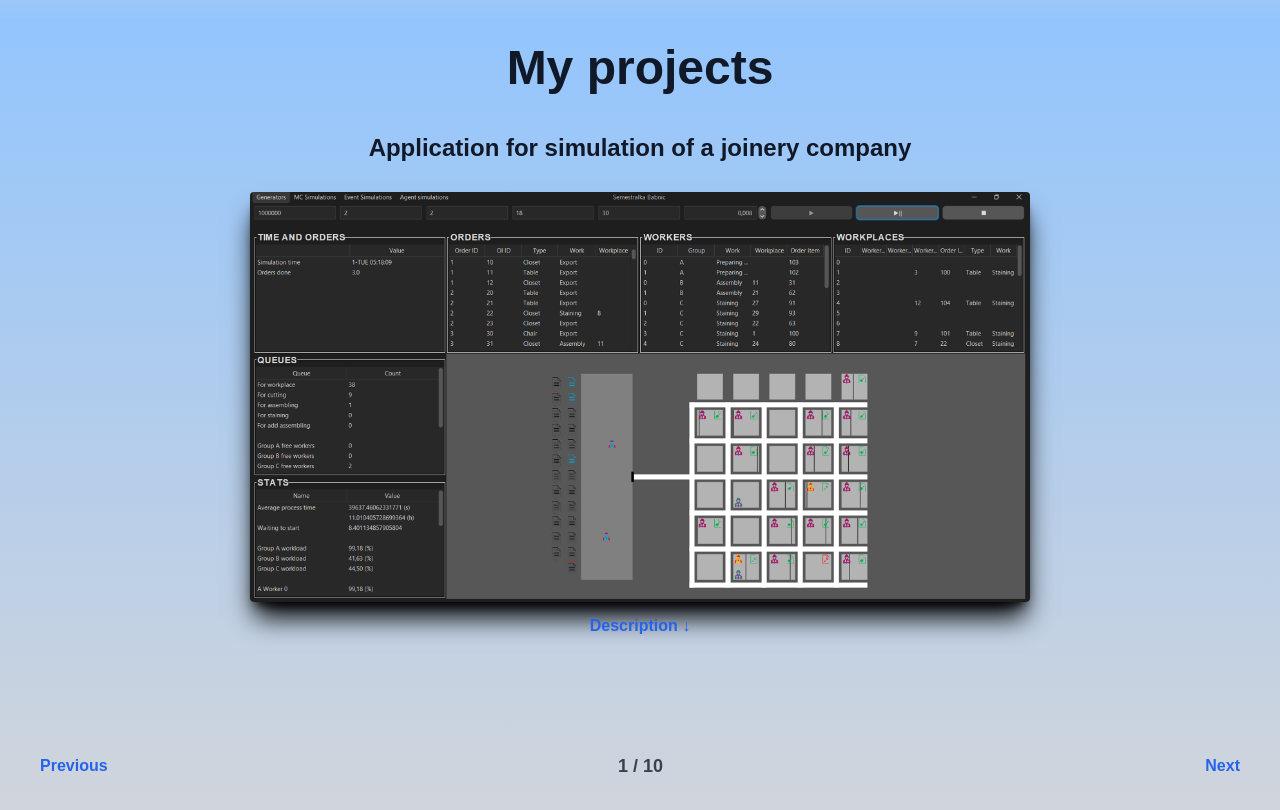
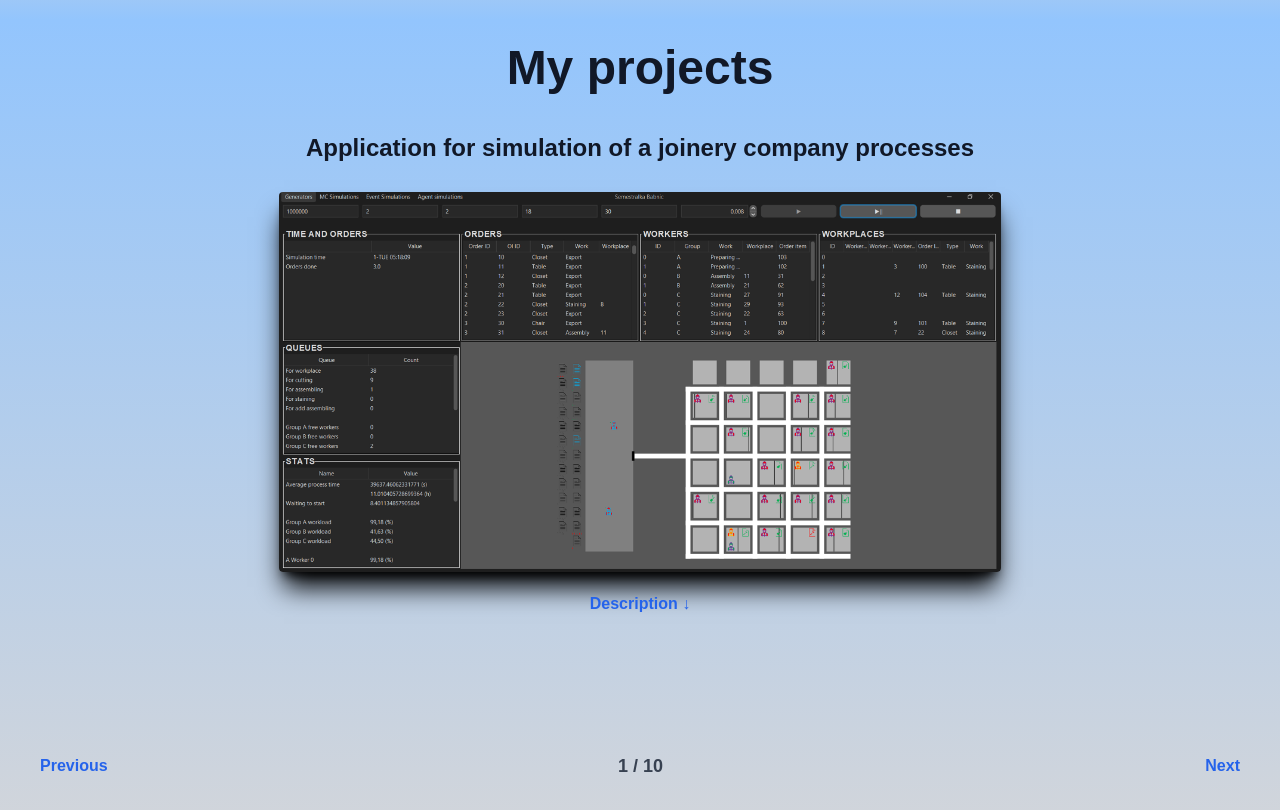
Before and after one commit to SebastianProjects/MyPortfolko, a React (Create React App) app: page / in a window 1280 px wide. Shown: the part 1580-2390 px from the top of the page. Built offline with nearby package versions, Linux system fonts and the light colour scheme.

Commit message:
anims update

```diff
--- a/src/App.tsx
+++ b/src/App.tsx
@@ -3,8 +3,8 @@ import React, { useState } from "react";
 const projects = [
   {
     title: {
-      en: "Application for simulation of a joinery company",
-      sk: "Simulácia pre stolársku firmu"
+      en: "Application for simulation of a joinery company processes",
+      sk: "Aplikácia pre simulácia procesov stolárskej firmy"
     },
     description: {
       en: "This application simulates the order processing workflow in a joinery company, where various technological steps are performed by different types of workers. The simulation is implemented in Java using the ABAsim library. It produces all necessary statistics and includes an animation that visually represents each process.",
@@ -267,20 +267,28 @@ export default function Portfolio() {
   const [lang, setLang] = useState<'en' | 'sk'>('en');
   const [projectIndex, setProjectIndex] = useState(0);
   const [isOpen, setIsOpen] = useState(false);
+  const [isAnimating, setIsAnimating] = useState(false);
 
   const toggleLang = () => setLang(lang === 'en' ? 'sk' : 'en');
 
-  const showDescripton = () => {
-    setIsOpen(true);
-  }
+  const handleProjectChange = (direction: 'prev' | 'next') => {
+    if (isAnimating) return;
 
-  const hideDescription = () => {
-    setIsOpen(false);
-  }
+    setIsAnimating(true);
+
+    setTimeout(() => {
+      setProjectIndex((prevIndex) =>
+        direction === 'prev'
+          ? (prevIndex - 1 + projects.length) % projects.length
+          : (prevIndex + 1) % projects.length
+      );
+      setIsAnimating(false);
+    }, 500);
+  };
 
   return (
     <div className="min-h-screen bg-gradient-to-b bg-gray-300 text-gray-900 font-sans scroll-smooth">
-      <header className="fixed top-0 md:top-8 right-0 left-0 md:right-4 md:left-auto z-50 flex items-center gap-6 bg-blue-500 text-white py-3 px-4 md:rounded shadow-lg opacity-50 hover:opacity-100 transition-opacity duration-300 justify-between">
+      <header className="fixed top-0 md:top-8 right-0 left-0 md:right-4 md:left-auto z-50 flex items-center gap-6 bg-blue-500 text-white py-3 px-4 md:rounded shadow-lg opacity-50 hover:opacity-100 transition-opacity duration-500 justify-between">
         <nav className="flex gap-4 text-base font-semibold">
           <a
             href="#intro"
@@ -344,34 +352,32 @@ export default function Portfolio() {
         <div className="absolute top-[-128px] left-0 w-full h-32 bg-gradient-to-b from-gray-300 to-blue-300 pointer-events-none z-10" />
         <h3 className="text-5xl font-bold mb-6 text-center">{lang === 'en' ? 'My projects' : 'Moje projekty'}</h3>
         <div className="p-4 w-full flex-1 flex flex-col">
-          <div className="flex-grow">
+          <div className={`flex-grow transition-opacity duration-500 ease-in-out ${isAnimating ? 'opacity-0' : 'opacity-100'
+            }`}>
             {projects[projectIndex].image ? (
               <div className="flex flex-col gap-[6px] md:gap-[12px]">
                 <h4 className="text-2xl font-semibold text-center mb-4">{projects[projectIndex].title[lang]}</h4>
                 <img
                   src={projects[projectIndex].image ?? undefined}
                   alt={projects[projectIndex].title[lang]}
-                  className="rounded max-h-[410px] object-contain mx-auto shadow-xl shadow-black"
+                  className="rounded max-h-[380px] object-contain mx-auto shadow-xl shadow-black"
                 />
 
-                {isOpen ? (
-                  <>
-                    <button
-                      onClick={() => hideDescription()}
-                      className="font-bold text-blue-600 hover:scale-105 duration-300 transition-transform text-bold"
-                    >
-                      {lang === 'en' ? 'Description' : 'Popis'} &uarr;
-                    </button>
-                    <p className="w-full text-base leading-relaxed text-justify">{projects[projectIndex].description[lang]}</p>
-                  </>
-                ) : (
-                  <button
-                    onClick={() => showDescripton()}
-                    className="font-bold text-blue-600 hover:scale-105 duration-300 transition-transform text-bold"
-                  >
-                    {lang === 'en' ? 'Description' : 'Popis'} &darr;
-                  </button>
-                )}
+                <button
+                  onClick={() => setIsOpen(!isOpen)}
+                  className="font-bold text-blue-600 hover:scale-105 pt-2 duration-500 transition-transform"
+                >
+                  {lang === 'en' ? 'Description' : 'Popis'} {isOpen ? '↑' : '↓'}
+                </button>
+
+                <div
+                  className={`transition-all duration-500 ease-in-out overflow-hidden ${isOpen ? 'max-h-[500px] opacity-100 mt-2' : 'max-h-0 opacity-0'
+                    }`}
+                >
+                  <p className="text-base leading-relaxed text-justify">
+                    {projects[projectIndex].description[lang]}
+                  </p>
+                </div>
               </div>
             ) : (
               <>
@@ -382,8 +388,8 @@ export default function Portfolio() {
           </div>
           <div className="flex justify-between mt-4 items-center">
             <button
-              onClick={() => setProjectIndex((projectIndex - 1 + projects.length) % projects.length)}
-              className="font-bold text-blue-600 hover:scale-105 transition-transform duration-300 text-bold"
+              onClick={() => handleProjectChange('prev')}
+              className="font-bold text-blue-600 hover:scale-105 transition-transform duration-500 text-bold"
             >
               {lang === 'en' ? 'Previous' : 'Predošlý'}
             </button>
@@ -393,8 +399,8 @@ export default function Portfolio() {
             </span>
 
             <button
-              onClick={() => setProjectIndex((projectIndex + 1) % projects.length)}
-              className="font-bold text-blue-600 hover:scale-105 duration-300 transition-transform"
+              onClick={() => handleProjectChange('next')}
+              className="font-bold text-blue-600 hover:scale-105 duration-500 transition-transform"
             >
               {lang === 'en' ? 'Next' : 'Ďalší'}
             </button>
```
